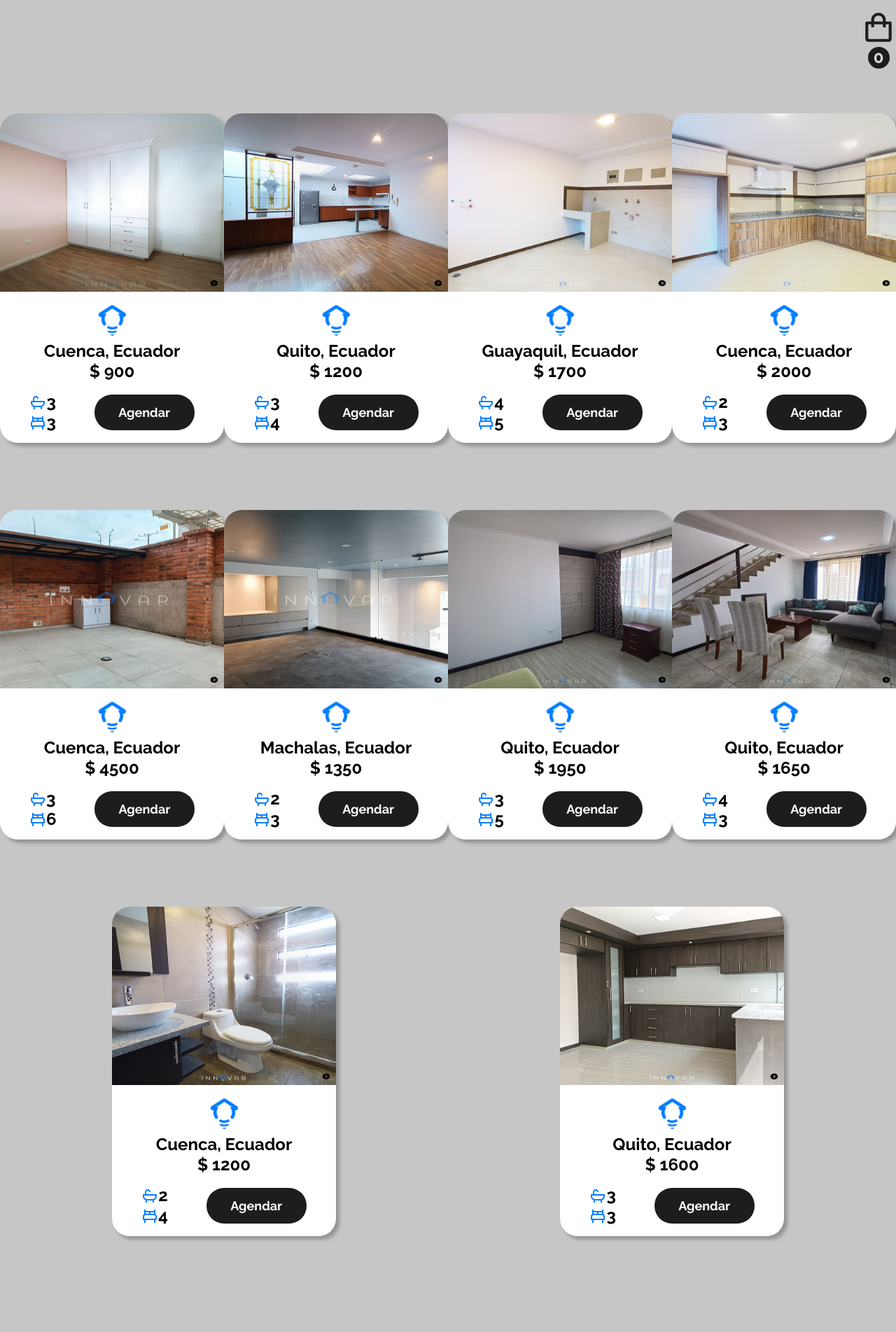
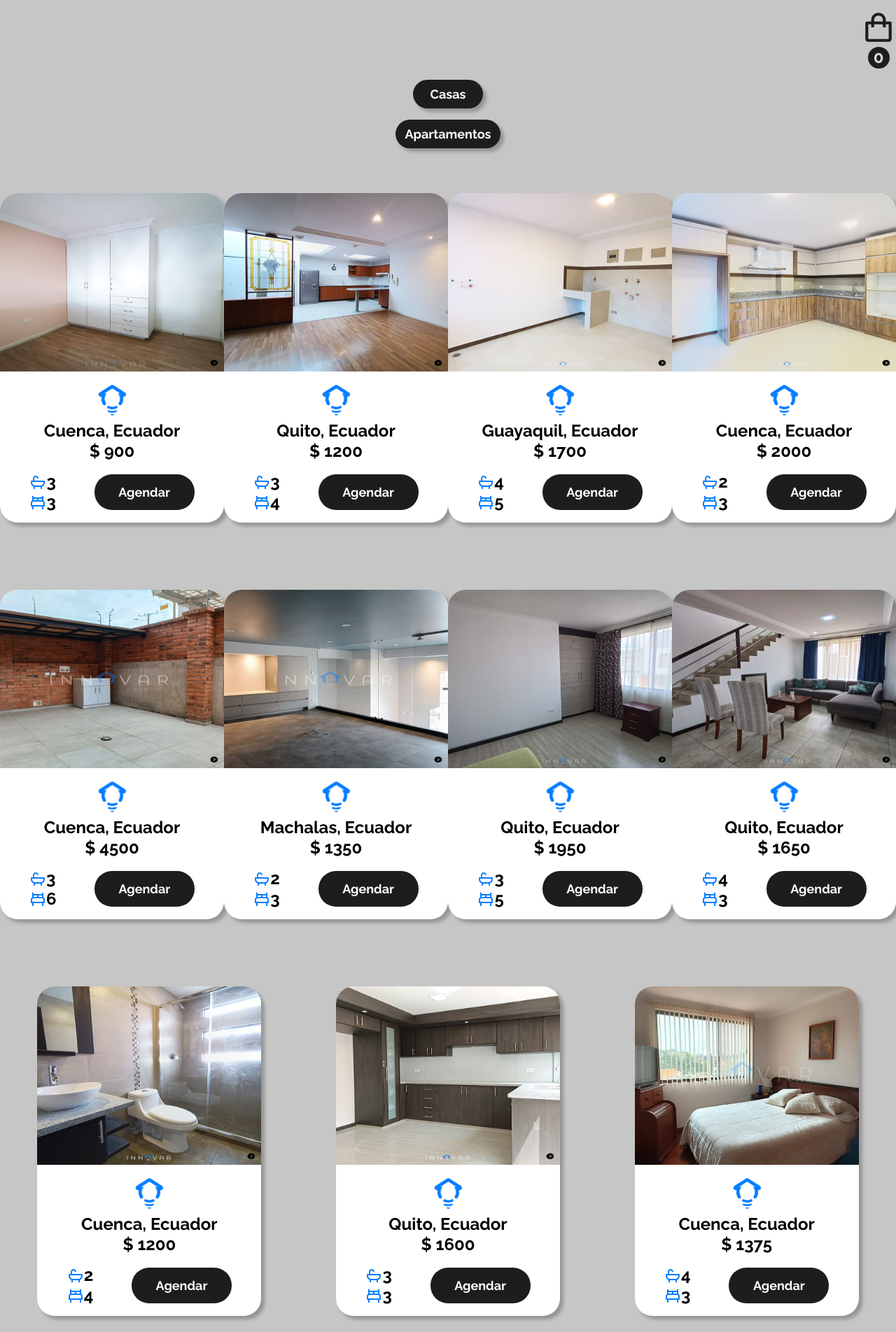
Before and after one commit to ThePalmars1one/Innovar-Bienes-Raices, an Angular app: page /Rent in a window 1280 px wide. Shown: the part 296-2200 px from the top of the page at 70% size. Built offline with nearby package versions, Linux system fonts and the light colour scheme.

Commit message:
DELETE ITEM FUNCTION

```diff
--- a/src/app/products.ts
+++ b/src/app/products.ts
@@ -110,4 +110,14 @@ export const products = [
         quantity: 1,
         id: "10"
       },
+      {
+        img: "assets/products_img/products_rent/apto5.jpg",
+        room: "3",
+        bath: "4",
+        location: "Cuenca, Ecuador",
+        price: 1375,
+        type: "apartment",
+        quantity: 1,
+        id: "11"
+      },
 ]
--- a/src/app/public/shopping-car/shopping-car.component.html
+++ b/src/app/public/shopping-car/shopping-car.component.html
@@ -1,4 +1,7 @@
-<section  *ngIf="items.length > 0">
+<section *ngIf="items.length > 0">
+    <div class="back_container">
+        <button routerLink="/Rent"><img src="assets/img/left-arrow.svg" alt="Back Button"></button>
+    </div>
     <div *ngFor="let list of items" class="rent_card" >
         <div>
             <img src="{{list.img}}" alt="Img House/Aparment" class="rent_img">
@@ -21,13 +24,14 @@
                     <h2>{{list.room}}</h2>
                 </div>
             </div>
+            <button type="button" (click)="deleteItem(list)" class="rent_button" id="button_add">Remover</button>
         </div>
     </div>
 </section>
 
 <ng-container *ngIf="items.length ==0">
     <div class="back_container">
-        <img src="assets/img/left-arrow.svg" alt="Back Button">
+        <button routerLink="/Rent"><img src="assets/img/left-arrow.svg" alt="Back Button"></button>
     </div>
     <div>
         <h2 class="empty_cart"> Todavía no has <br>
--- a/src/app/public/shopping-car/shopping-car.component.sass
+++ b/src/app/public/shopping-car/shopping-car.component.sass
@@ -57,6 +57,11 @@
     align-items: center
     padding: 15px
 
+.back_container button
+    background: none
+    border: none
+    cursor: pointer
+
 @media screen and (min-width: 650px)
     section
         display: flex
--- a/src/app/public/shopping-car/shopping-car.component.ts
+++ b/src/app/public/shopping-car/shopping-car.component.ts
@@ -15,8 +15,10 @@ export class ShoppingCarComponent implements OnInit{
 
   ngOnInit() {
 
-
   }
 
+  deleteItem(list: any){
+    this._productsService.deleteItem(list);
+  }
 
 }
--- a/src/app/renting/products/products.component.html
+++ b/src/app/renting/products/products.component.html
@@ -1,3 +1,7 @@
+<div class="shopping_button">
+    <button  class="house_button">Casas</button>
+    <button class="apartment_button">Apartamentos</button>
+</div>
 <section>
     <div *ngFor="let p of products" class="rent_card">
         <div>
--- a/src/app/renting/products/products.component.sass
+++ b/src/app/renting/products/products.component.sass
@@ -50,6 +50,34 @@
     align-items: center
     padding: 15px
 
+.shopping_button
+    display: flex
+    flex-direction: column
+
+.shopping_button button
+    padding: 10px
+    background: #1D1D1B
+    border: none
+    border-radius: 25px
+    color: white
+    font-family: "Raleway", sans-serif
+    font-weight: 700
+    font-size: 18px
+    cursor: pointer
+    text-align: center
+    margin: 0 auto 1rem
+    box-shadow: 5px 5px 5px rgba(0, 0, 0, 0.25)
+
+.shopping_button button:hover
+    background: white
+    color: #1D1D1B
+
+.house_button
+    width: 100px
+
+.apartment_button
+    width: 150px
+
 @media screen and (min-width: 650px)
     section
         display: flex
--- a/src/app/renting/products/products.component.ts
+++ b/src/app/renting/products/products.component.ts
@@ -12,6 +12,7 @@ export class ProductsComponent implements OnInit {
   product: iProducts | undefined;
   products: any = products;
 
+
   constructor (private _productsService: ProductsService){}
 
   ngOnInit(): void {
@@ -21,7 +22,4 @@ export class ProductsComponent implements OnInit {
     this._productsService.addToCart(products);
     console.log(this.products);
   }
-
-
-
 }
--- a/src/app/renting/rent/rent.component.html
+++ b/src/app/renting/rent/rent.component.html
@@ -3,6 +3,5 @@
         <button routerLink="/Cart"><img src="assets/img/shopping.svg" alt="Shopping Cart Icon" class="shopping_cart"></button>
         <h2 class="count">{{itemCount()}}</h2>
     </div>
-
 </div>
 <app-products></app-products>
--- a/src/app/services/products.service.ts
+++ b/src/app/services/products.service.ts
@@ -27,4 +27,15 @@ export class ProductsService {
     return this.items.length;
   }
 
+  deleteItem(product: iProducts){
+    this.items.splice(0,1);
+    return this.items;
+  }
+
+
+
+
+
+
+
 }
--- a/src/styles.sass
+++ b/src/styles.sass
@@ -2,6 +2,8 @@
     margin: 0
     padding: 0
     box-sizing: border-box
+
+
 
 body
     background: #C6C6C6
@@ -10,6 +12,7 @@ body
     padding-bottom: 30rem
     min-height: 100vh
 
+
 @media screen and (min-width: 650px)
     body
         padding-bottom: 15rem
```
Also changed, not shown: src/app/renting/rent/rent.component.sass (line endings or trailing spaces), src/assets/products_img/products_rent/apto5.jpg (added).
